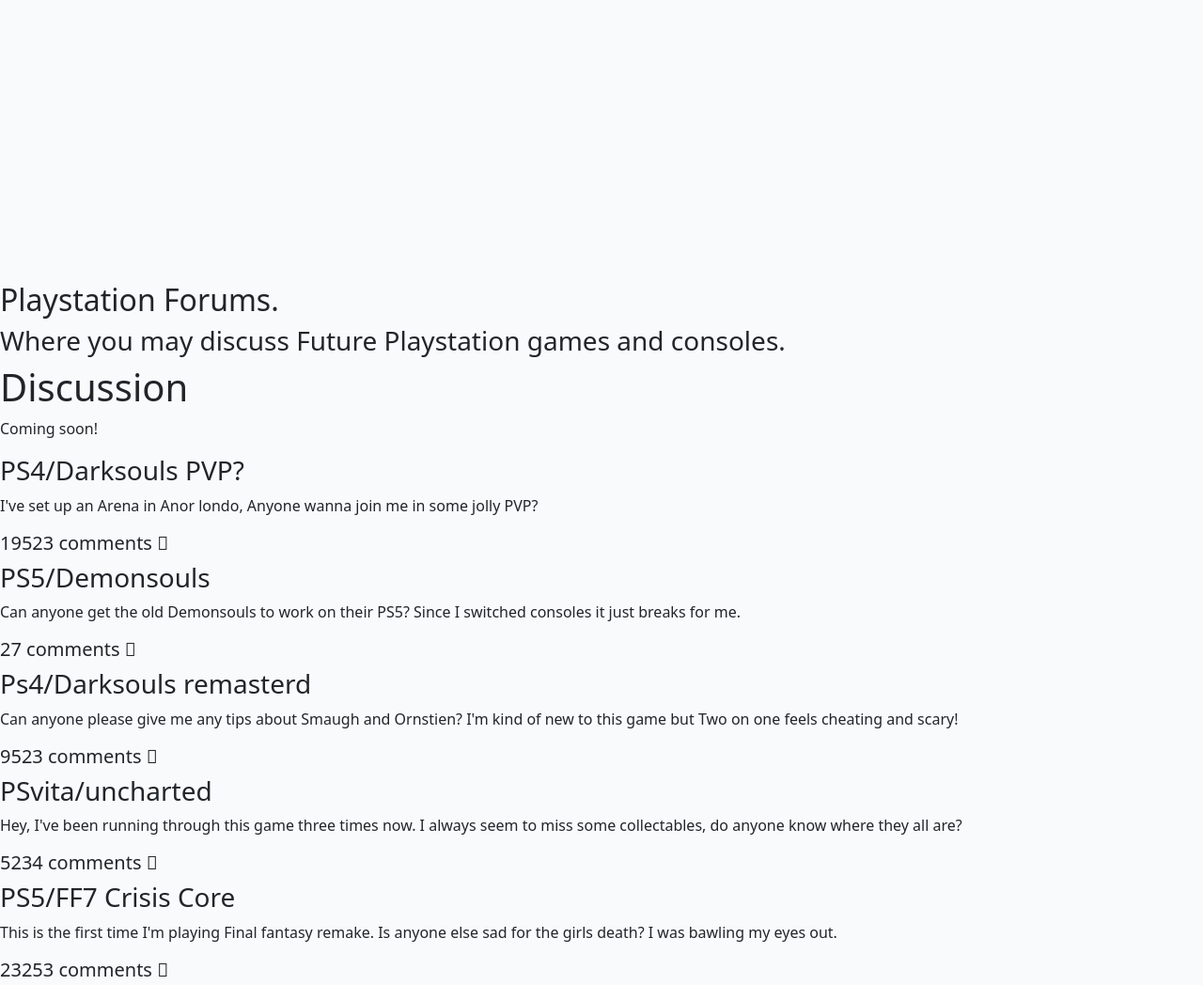
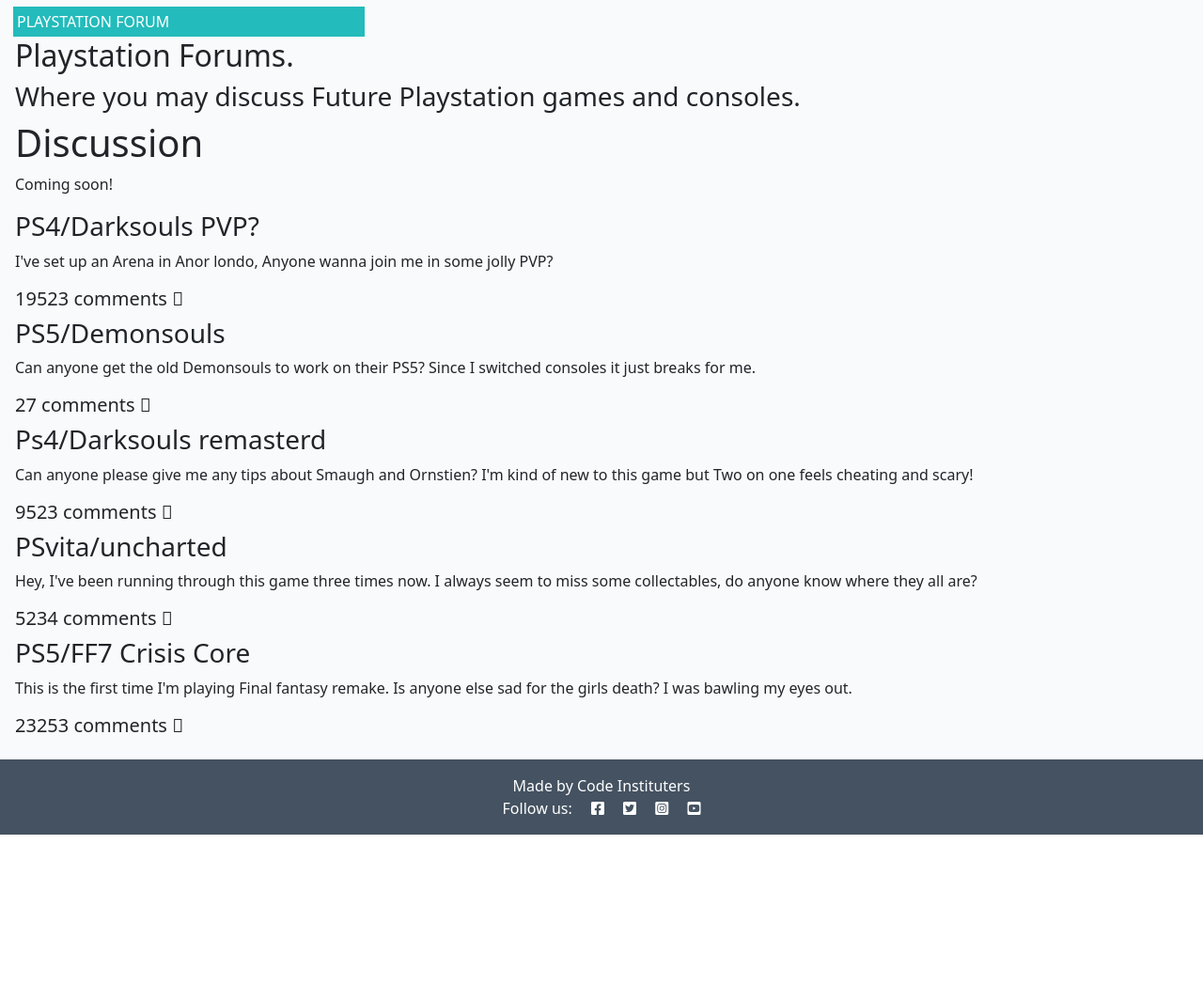
Before and after one commit to Fisboll/Fullstack, a Django app: page /playstation/ in a window 1280 px wide. Shown: the part 96-1144 px from the top of the page at 94% size. After the commit the page ends 984 px from the top, so only its background shows below. Run offline with Django 3.2, Linux system fonts and the light colour scheme; data that the repository does not hold is empty.

Commit message:
fixed the pictures and platform for main page.

```diff
--- a/templates/playstation.html
+++ b/templates/playstation.html
@@ -8,9 +8,17 @@
 
 {% block content %}
 
-<section class="hero-outer-forums" style="height:300px;">
-    <div id="playstation-image"></div>
-</section>
+<div class="card-body">
+    <div class="image-container">
+        {% if "placeholder" in platform.image.playstation.url %}
+        <img class="card-img-top" src="https://codeinstitute.s3.amazonaws.com/fullstack/blog/default.jpg">
+        {% else %}
+        <img class="card-img-top" src="{{ platform.image.playstation.url }}">
+        {% endif %}
+        <div class="image-flash">
+            <p class="title">Playstation Forum</p>
+        </div>
+    </div>
     <div id="header-forum">
         <h2>Playstation Forums.</h2>
         <h3>Where you may discuss Future Playstation games and consoles.</h3>
```
Also changed, not shown: templates/index.html (+2 -5 lines), blog/admin.py (line endings or trailing spaces). Lines whose indentation alone changed are shown as unchanged.
